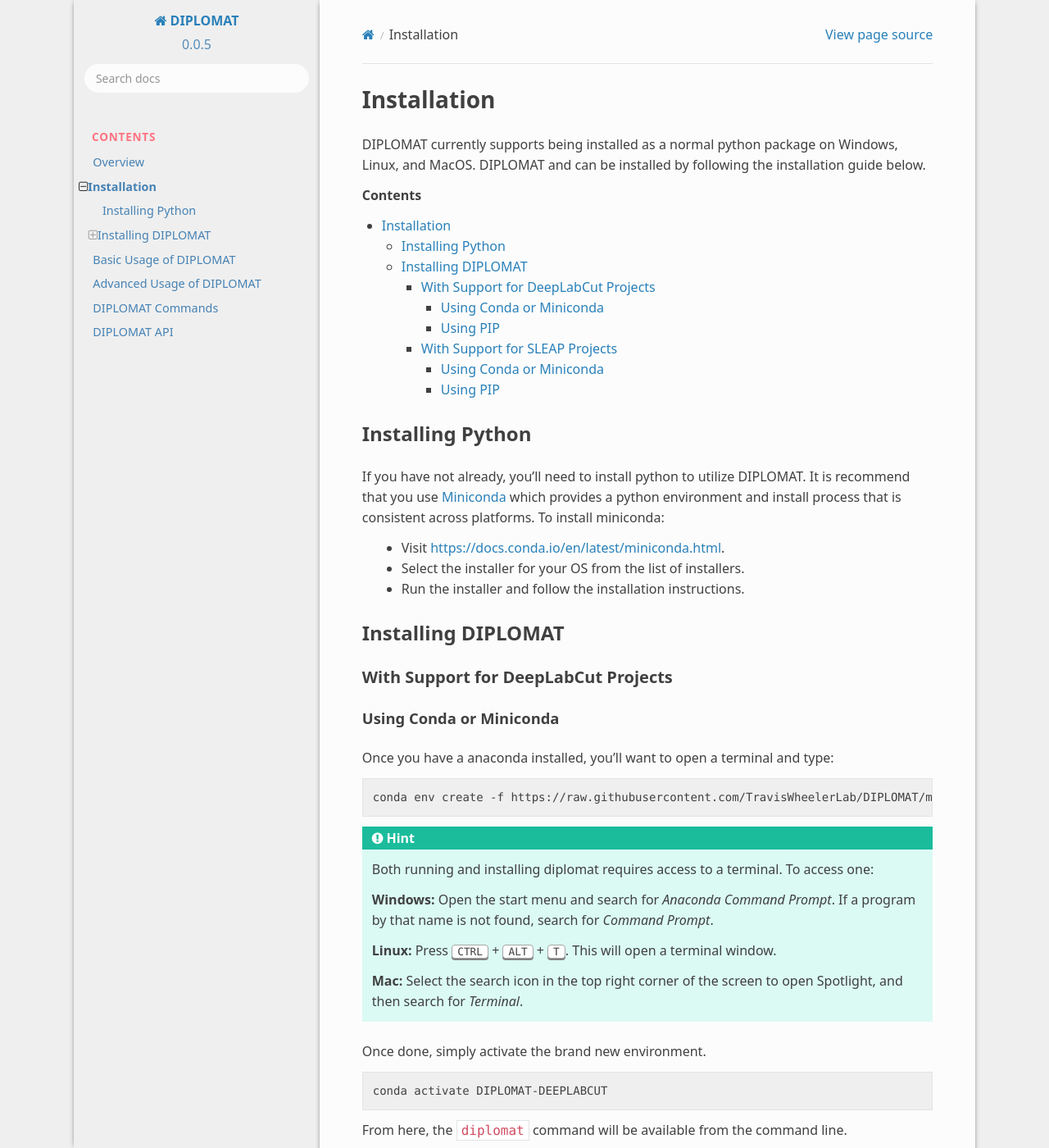
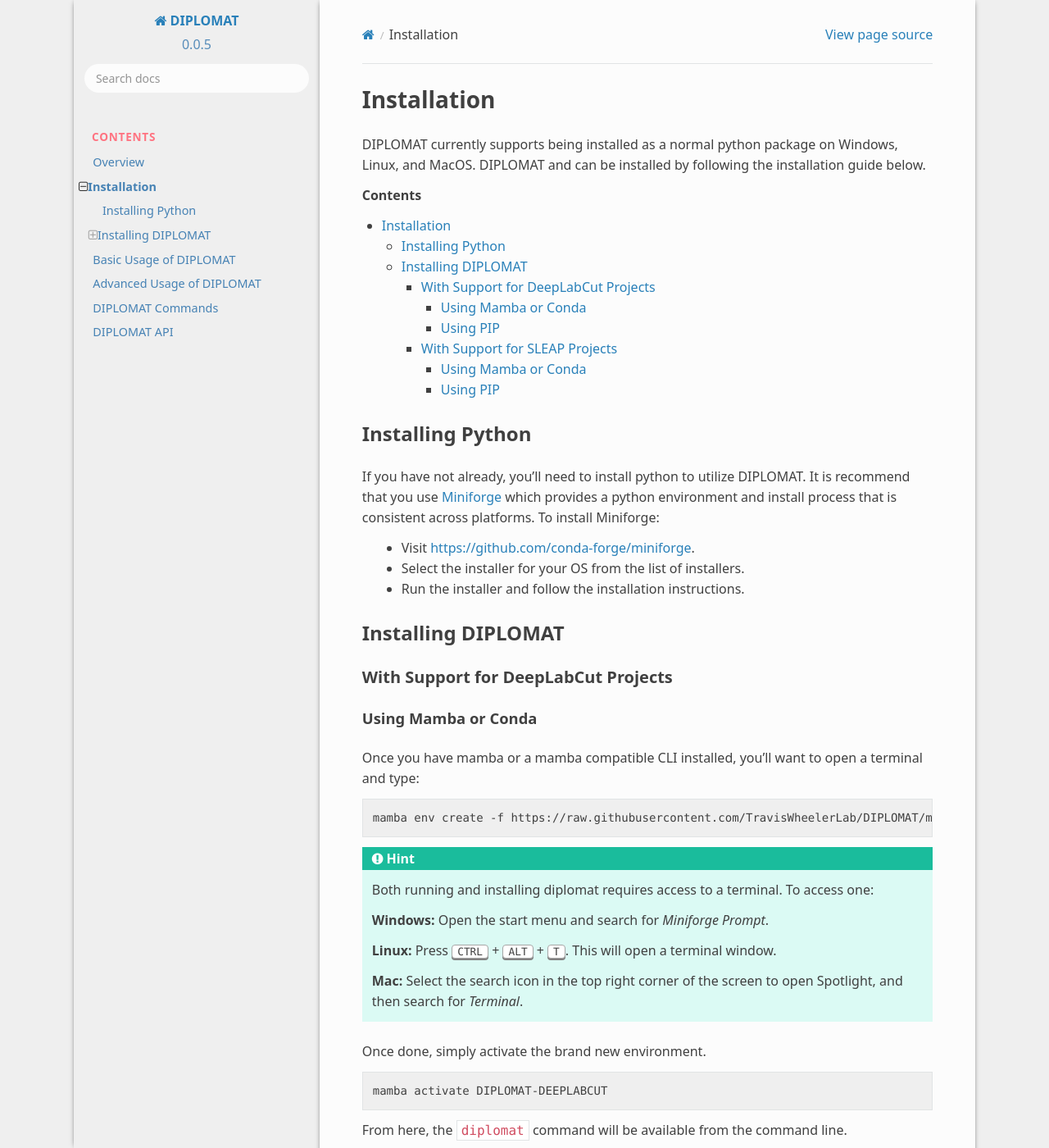
Before and after one commit to TravisWheelerLab/DIPLOMAT, a Sphinx documentation site: the page built from docs/source/installation.rst, in a window 1280 px wide and 1400 px high. Shown: the whole window at 82% size. Built offline with Sphinx 7.4.7 and the Read the Docs theme 2.0.0, drawn with Linux system fonts in a browser that asks for light colours; formulas are drawn with MathJax 3; some of the changed text lies outside the part shown.

Commit message:
Updated install process.

```diff
--- a/docs/source/installation.rst
+++ b/docs/source/installation.rst
@@ -12,10 +12,10 @@
 -----------------
 
 If you have not already, you'll need to install python to utilize DIPLOMAT. It is recommend that you use
-`Miniconda <https://docs.conda.io/en/latest/miniconda.html>`_ which provides a python environment
-and install process that is consistent across platforms. To install miniconda:
+`Miniforge <https://github.com/conda-forge/miniforge>`_ which provides a python environment
+and install process that is consistent across platforms. To install Miniforge:
 
- - Visit `https://docs.conda.io/en/latest/miniconda.html <https://docs.conda.io/en/latest/miniconda.html>`_.
+ - Visit `https://github.com/conda-forge/miniforge <https://github.com/conda-forge/miniforge>`_.
  - Select the installer for your OS from the list of installers.
  - Run the installer and follow the installation instructions.
 
@@ -25,21 +25,20 @@
 With Support for DeepLabCut Projects
 ^^^^^^^^^^^^^^^^^^^^^^^^^^^^^^^^^^^^
 
-Using Conda or Miniconda
-~~~~~~~~~~~~~~~~~~~~~~~~
+Using Mamba or Conda
+~~~~~~~~~~~~~~~~~~~~
 
-Once you have a anaconda installed, you'll want to open a terminal and type:
+Once you have mamba or a mamba compatible CLI installed, you'll want to open a terminal and type:
 
 .. code-block:: sh
 
-    conda env create -f https://raw.githubusercontent.com/TravisWheelerLab/DIPLOMAT/main/conda-environments/DIPLOMAT-DEEPLABCUT.yaml
+    mamba env create -f https://raw.githubusercontent.com/TravisWheelerLab/DIPLOMAT/main/conda-environments/DIPLOMAT-DEEPLABCUT.yaml
 
 .. hint::
 
     Both running and installing diplomat requires access to a terminal. To access one:
 
-    **Windows:** Open the start menu and search for *Anaconda Command Prompt*. If a program by that
-    name is not found, search for *Command Prompt*.
+    **Windows:** Open the start menu and search for *Miniforge Prompt*.
 
     **Linux:** Press :kbd:`CTRL` + :kbd:`ALT` + :kbd:`T`. This will open a terminal window.
 
@@ -50,7 +49,7 @@
 
 .. code-block:: sh
 
-    conda activate DIPLOMAT-DEEPLABCUT
+    mamba activate DIPLOMAT-DEEPLABCUT
 
 From here, the ``diplomat`` command will be available from the command line.
 
@@ -71,21 +70,20 @@
 With Support for SLEAP Projects
 ^^^^^^^^^^^^^^^^^^^^^^^^^^^^^^^
 
-Using Conda or Miniconda
-~~~~~~~~~~~~~~~~~~~~~~~~
+Using Mamba or Conda
+~~~~~~~~~~~~~~~~~~~~
 
-Once you have a anaconda installed, you'll want to open a terminal and type:
+Once you have a mamba installed, you'll want to open a terminal and type:
 
 .. code-block:: sh
 
-    conda env create -f https://raw.githubusercontent.com/TravisWheelerLab/DIPLOMAT/main/conda-environments/DIPLOMAT-SLEAP.yaml
+    mamba env create -f https://raw.githubusercontent.com/TravisWheelerLab/DIPLOMAT/main/conda-environments/DIPLOMAT-SLEAP.yaml
 
 .. hint::
 
     Both running and installing diplomat requires access to a terminal. To access one:
 
-    **Windows:** Open the start menu and search for *Anaconda Command Prompt*. If a program by that
-    name is not found, search for *Command Prompt*.
+    **Windows:** Open the start menu and search for *Miniforge Prompt*.
 
     **Linux:** Press :kbd:`CTRL` + :kbd:`ALT` + :kbd:`T`. This will open a terminal window.
 
@@ -96,7 +94,7 @@
 
 .. code-block:: sh
 
-    conda activate DIPLOMAT-SLEAP
+    mamba activate DIPLOMAT-SLEAP
 
 From here, the ``diplomat`` command will be available from the command line.
 
@@ -106,6 +104,9 @@
 If you are using an alternative package for managing python environments, you can install
 DIPLOMAT with SLEAP support by simply using pip, using one of the two commands below:
 
+NOTE: SLEAP is known to have installation issues on Windows when attempting to use pip. If you're
+trying to install DIPLOMAT with SLEAP support on Windows, prefer using the mamba/miniforge method above.
+
 .. code-block:: sh
 
     # Install DIPLOMAT with SLEAP with GUI support.
--- a/pyproject.toml
+++ b/pyproject.toml
@@ -44,7 +44,7 @@
 
 [project.optional-dependencies]
 # Latest version has build issues...
-gui = ["wxpython<4.2.0"]
+gui = ["wxpython"]
 dlc = ["deeplabcut[tf]"]
-sleap = ["sleap"]
-all = ["wxpython<4.2.0", "deeplabcut", "sleap"]
+sleap = ["sleap[pypi]"]
+all = ["wxpython", "deeplabcut", "sleap[pypi]"]
```
Also changed, not shown: README.md (+8 -6 lines), 2 other files.
